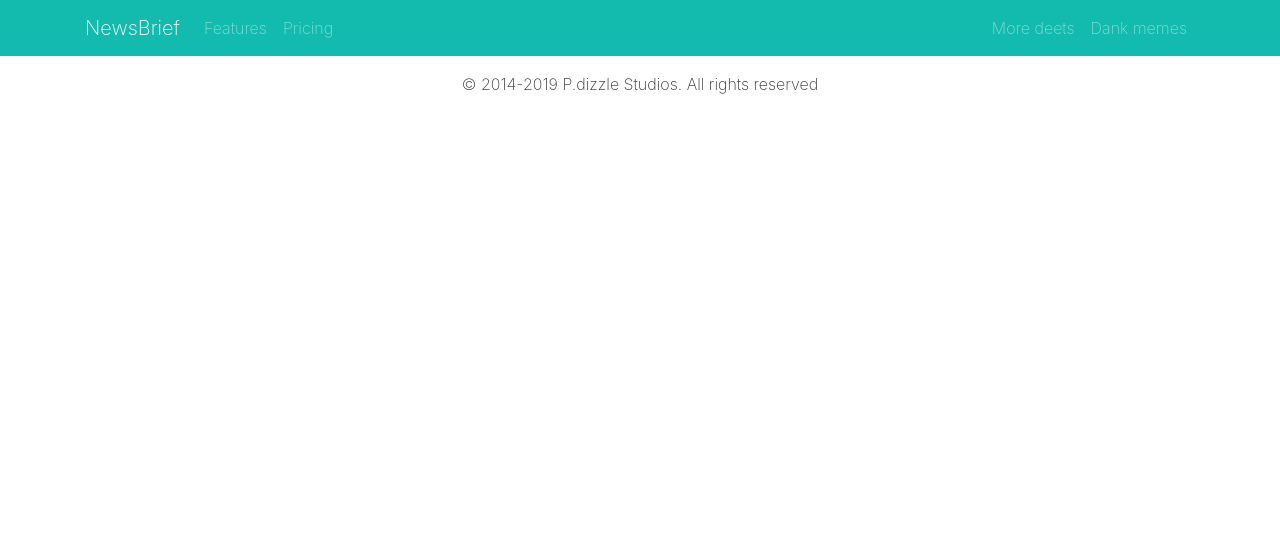
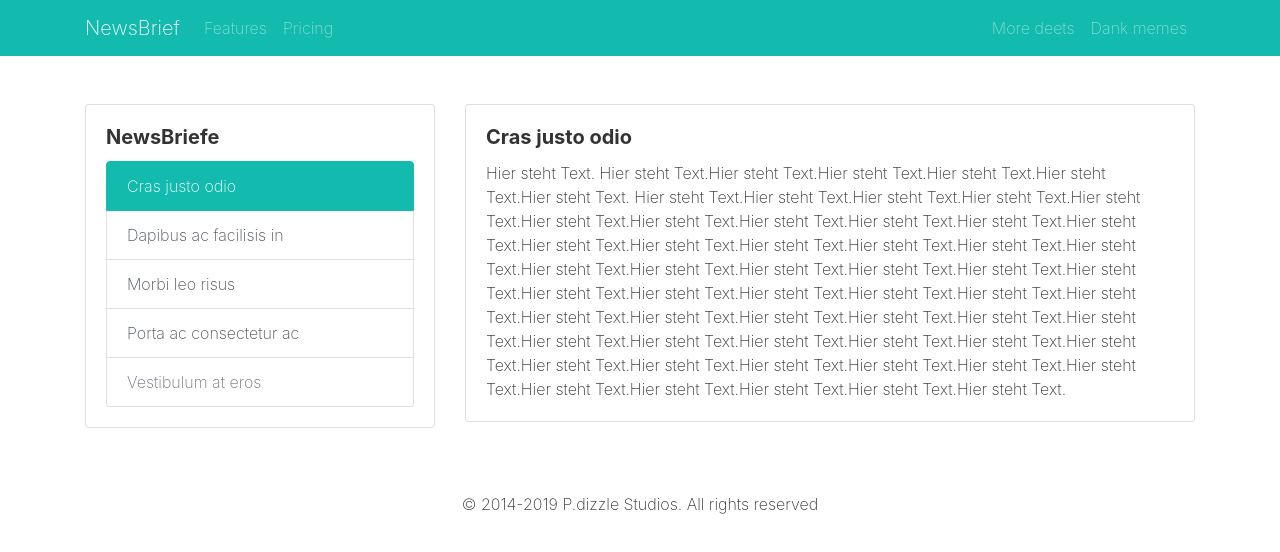
Before and after one commit to BenVae/NewsBrief, a React (Create React App) app: page /fetchNewsletter in a window 1280 px wide. Shown: the top 552 px of the page. Built offline with nearby package versions, Linux system fonts and the light colour scheme.

Commit message:
-added fetchNewsletter component -updated css with list-groups

```diff
--- a/src/App.css
+++ b/src/App.css
@@ -72,3 +72,64 @@ body {
 
 .bg-primary {
   background-color: #12bbad !important; }
+
+.list-group {
+  display: -ms-flexbox;
+  display: flex;
+  -ms-flex-direction: column;
+  flex-direction: column;
+  padding-left: 0;
+  margin-bottom: 0; }
+
+.list-group-item-action {
+  width: 100%;
+  color: #495057;
+  text-align: inherit; }
+.list-group-item-action:hover, .list-group-item-action:focus {
+  z-index: 1;
+  color: #495057;
+  text-decoration: none;
+  background-color: #f8f9fa; }
+.list-group-item-action:active {
+  color: #333;
+  background-color: #e9ecef; }
+
+.list-group-item {
+  position: relative;
+  display: block;
+  padding: 0.75rem 1.25rem;
+  margin-bottom: -1px;
+  background-color: #fff;
+  border: 1px solid rgba(0, 0, 0, 0.125); }
+.list-group-item:first-child {
+  border-top-left-radius: 0.25rem;
+  border-top-right-radius: 0.25rem; }
+.list-group-item:last-child {
+  margin-bottom: 0;
+  border-bottom-right-radius: 0.25rem;
+  border-bottom-left-radius: 0.25rem; }
+.list-group-item.disabled, .list-group-item:disabled {
+  color: #6c757d;
+  pointer-events: none;
+  background-color: #fff; }
+.list-group-item.active {
+  z-index: 2;
+  color: #fff;
+  background-color: #12bbad;
+  border-color: #12bbad; }
+
+.list-group-horizontal {
+  -ms-flex-direction: row;
+  flex-direction: row; }
+.list-group-horizontal .list-group-item {
+  margin-right: -1px;
+  margin-bottom: 0; }
+.list-group-horizontal .list-group-item:first-child {
+  border-top-left-radius: 0.25rem;
+  border-bottom-left-radius: 0.25rem;
+  border-top-right-radius: 0; }
+.list-group-horizontal .list-group-item:last-child {
+  margin-right: 0;
+  border-top-right-radius: 0.25rem;
+  border-bottom-right-radius: 0.25rem;
+  border-bottom-left-radius: 0; }
--- a/src/components/navbar/Navbar.js
+++ b/src/components/navbar/Navbar.js
@@ -16,7 +16,7 @@ class NavbarComponent extends Component {
                         <Nav.Link href="#pricing">Pricing</Nav.Link>
                     </Nav>
                     <Nav>
-                        <Nav.Link href="#deets">More deets</Nav.Link>
+                        <Nav.Link href="/fetchNewsletter">More deets</Nav.Link>
                         <Nav.Link eventKey={2} href="#memes">
                             Dank memes
                         </Nav.Link>
--- /dev/null
+++ b/src/components/newsletter/fetchNewsletter.js
@@ -0,0 +1,57 @@
+import React, {Component} from 'react';
+
+
+class fetchNewsletter extends Component {
+    render() {
+        return (
+            <div className="py-5">
+                <div className="container">
+                    <div className="row">
+                        <div className="col-md-4">
+                            <div className="card">
+                                <div className="card-body">
+                                    <h5 className="card-title"><b>NewsBriefe</b></h5>
+                                    <div className="list-group">
+                                        <a href="#" className="list-group-item list-group-item-action active"> Cras
+                                            justo odio </a>
+                                        <a href="#" className="list-group-item list-group-item-action">Dapibus ac
+                                            facilisis in</a>
+                                        <a href="#" className="list-group-item list-group-item-action">Morbi leo
+                                            risus</a>
+                                        <a href="#" className="list-group-item list-group-item-action">Porta ac
+                                            consectetur ac</a>
+                                        <a href="#" className="list-group-item list-group-item-action disabled">Vestibulum
+                                            at eros</a>
+                                    </div>
+                                </div>
+                            </div>
+                        </div>
+                        <div className="col-md-8">
+                            <div className="card">
+                                <div className="card-body">
+                                    <h5 className="card-title"><b>Cras justo odio</b></h5>
+                                    <p className="card-text">Hier steht Text.&nbsp;Hier steht Text.Hier steht Text.Hier
+                                        steht Text.Hier steht Text.Hier steht Text.Hier steht Text. Hier steht Text.Hier
+                                        steht Text.Hier steht Text.Hier steht Text.Hier steht Text.Hier steht Text.Hier
+                                        steht Text.Hier steht Text.Hier steht Text.Hier steht Text.Hier steht Text.Hier
+                                        steht Text.Hier steht Text.Hier steht Text.Hier steht Text.Hier steht Text.Hier
+                                        steht Text.Hier steht Text.Hier steht Text.Hier steht Text.Hier steht Text.Hier
+                                        steht Text.Hier steht Text.Hier steht Text.Hier steht Text.Hier steht Text.Hier
+                                        steht Text.Hier steht Text.Hier steht Text.Hier steht Text.Hier steht Text.Hier
+                                        steht Text.Hier steht Text.Hier steht Text.Hier steht Text.Hier steht Text.Hier
+                                        steht Text.Hier steht Text.Hier steht Text.Hier steht Text.Hier steht Text.Hier
+                                        steht Text.Hier steht Text.Hier steht Text.Hier steht Text.Hier steht Text.Hier
+                                        steht Text.Hier steht Text.Hier steht Text.Hier steht Text.Hier steht Text.Hier
+                                        steht Text. </p>
+                                </div>
+                            </div>
+                        </div>
+                    </div>
+                </div>
+            </div>
+        )
+    }
+}
+
+
+export default fetchNewsletter;
--- a/src/components/route/Routes.js
+++ b/src/components/route/Routes.js
@@ -2,6 +2,7 @@ import React, { Component } from 'react';
 import App from '../../App';
 import Message from '../../components/message/Message'
 import { BrowserRouter, Route } from 'react-router-dom';
+import fetchNewsletter from "../newsletter/fetchNewsletter";
 
 class Routes extends Component {
     render() {
@@ -9,6 +10,7 @@ class Routes extends Component {
             <BrowserRouter>
             <Route path="/" exact component={Message} />
             <Route path="/test" component={App} />
+            <Route path="/fetchNewsletter" component={fetchNewsletter} />
             </BrowserRouter>
         )
     }
```
